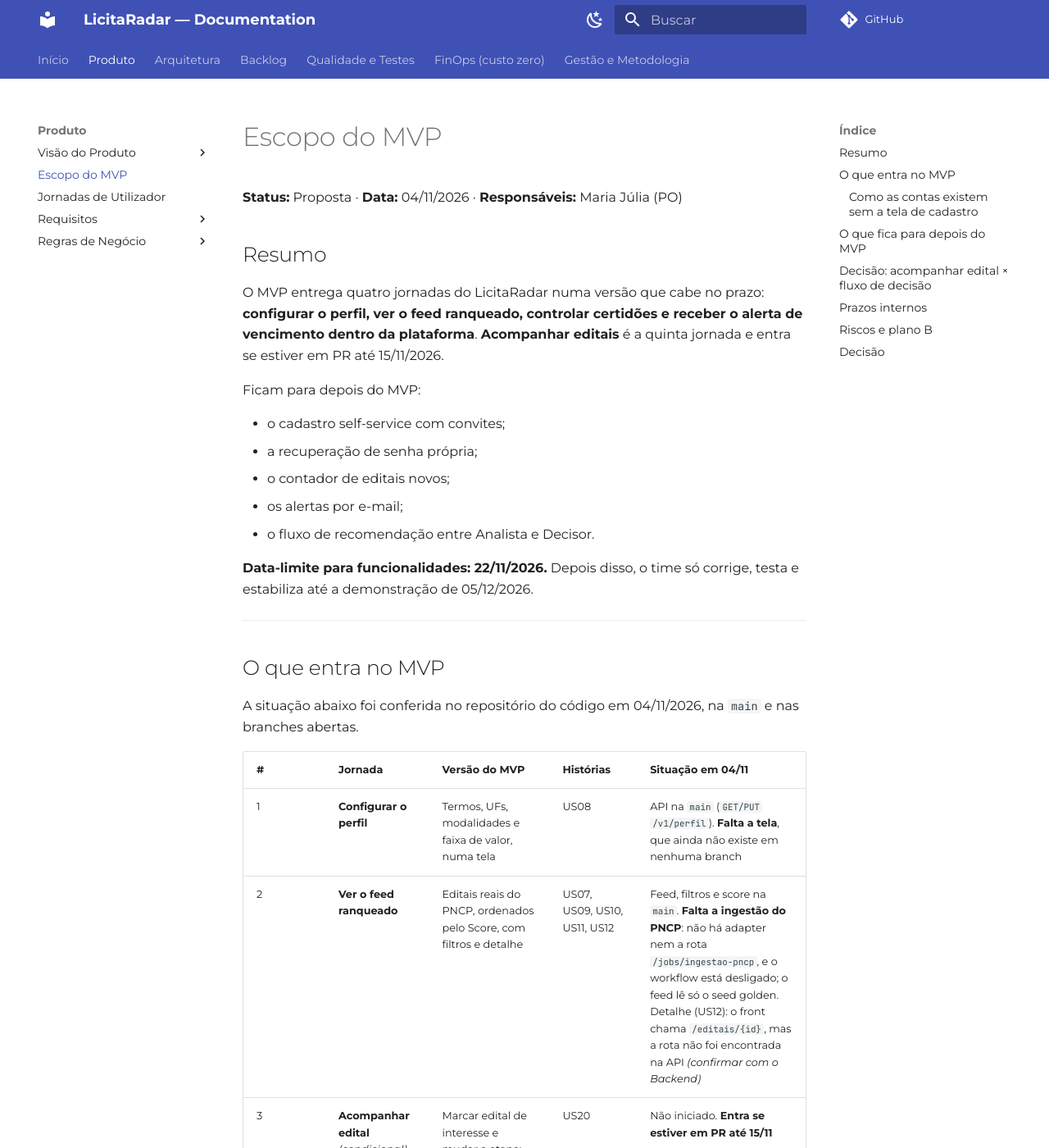
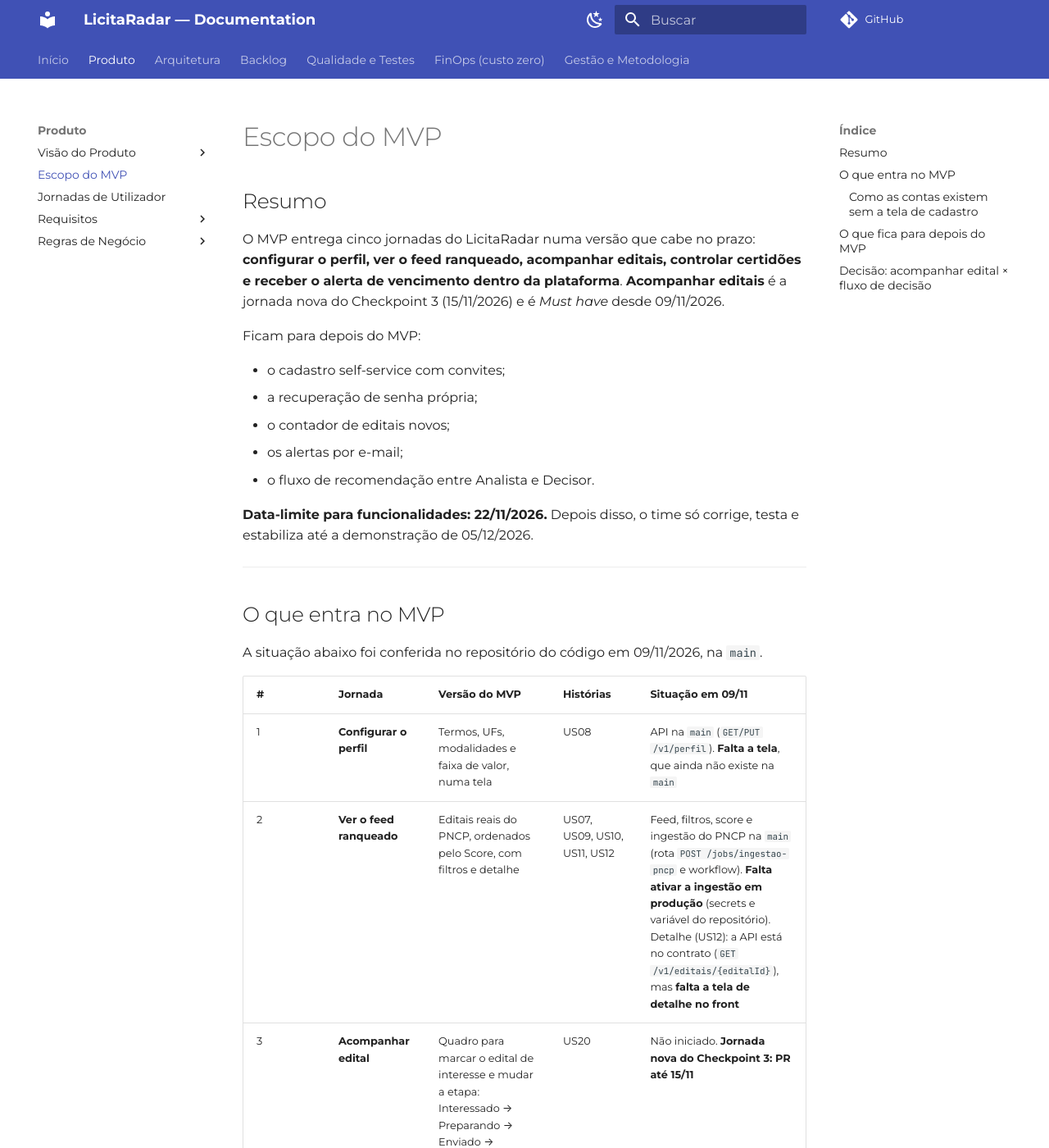
Before and after one commit to LicitaRad4r/documentation, an MkDocs documentation site: the page built from docs/requirements/produto/negocio/visao/escopo.md, in a window 1280 px wide and 1400 px high. Shown: the whole window at 82% size. Built offline with MkDocs 1.6.1 and Material for MkDocs 9.7.7, drawn with Linux system fonts in a browser that asks for light colours; comment, search, counter and statistics services are not loaded; some of the changed text lies outside the part shown.

Commit message:
altera escopo e priorização do moscow, reorganiza o mkdocs.yml

```diff
--- a/docs/requirements/produto/negocio/visao/escopo.md
+++ b/docs/requirements/produto/negocio/visao/escopo.md
@@ -1,10 +1,8 @@
 # Escopo do MVP
-
-**Status:** Proposta · **Data:** 04/11/2026 · **Responsáveis:** Maria Júlia (PO)
 
 ## Resumo
 
-O MVP entrega quatro jornadas do LicitaRadar numa versão que cabe no prazo: **configurar o perfil, ver o feed ranqueado, controlar certidões e receber o alerta de vencimento dentro da plataforma**. **Acompanhar editais** é a quinta jornada e entra se estiver em PR até 15/11/2026.
+O MVP entrega cinco jornadas do LicitaRadar numa versão que cabe no prazo: **configurar o perfil, ver o feed ranqueado, acompanhar editais, controlar certidões e receber o alerta de vencimento dentro da plataforma**. **Acompanhar editais** é a jornada nova do Checkpoint 3 (15/11/2026) e é *Must have* desde 09/11/2026.
 
 Ficam para depois do MVP:
 
@@ -20,16 +18,18 @@ Ficam para depois do MVP:
 
 ## O que entra no MVP
 
-A situação abaixo foi conferida no repositório do código em 04/11/2026, na `main` e nas branches abertas.
+A situação abaixo foi conferida no repositório do código em 09/11/2026, na `main`.
 
-| # | Jornada | Versão do MVP | Histórias | Situação em 04/11 |
+| # | Jornada | Versão do MVP | Histórias | Situação em 09/11 |
 | :- | :--- | :--- | :--- | :--- |
-| 1 | **Configurar o perfil** | Termos, UFs, modalidades e faixa de valor, numa tela | US08 | API na `main` (`GET/PUT /v1/perfil`). **Falta a tela**, que ainda não existe em nenhuma branch |
-| 2 | **Ver o feed ranqueado** | Editais reais do PNCP, ordenados pelo Score, com filtros e detalhe | US07, US09, US10, US11, US12 | Feed, filtros e score na `main`. **Falta a ingestão do PNCP**: não há adapter nem a rota `/jobs/ingestao-pncp`, e o workflow está desligado; o feed lê só o seed golden. Detalhe (US12): o front chama `/editais/{id}`, mas a rota não foi encontrada na API *(confirmar com o Backend)* |
-| 3 | **Acompanhar edital** *(condicional)* | Marcar edital de interesse e mudar a etapa: Interessado → Preparando → Enviado → Resultado | US20 | Não iniciado. **Entra se estiver em PR até 15/11** |
-| 4 | **Controlar certidões** | Upload com validade, status Urgente / Atenção / Em dia / Vencida e renovação | US14, US15, US16 | API e tela na `main`. O front ainda sobe com `VITE_API_MOCK=true` por padrão. Upload de certidão nova (US14): só há a rota de renovação *(confirmar)* |
+| 1 | **Configurar o perfil** | Termos, UFs, modalidades e faixa de valor, numa tela | US08 | API na `main` (`GET/PUT /v1/perfil`). **Falta a tela**, que ainda não existe na `main` |
+| 2 | **Ver o feed ranqueado** | Editais reais do PNCP, ordenados pelo Score, com filtros e detalhe | US07, US09, US10, US11, US12 | Feed, filtros, score e ingestão do PNCP na `main` (rota `POST /jobs/ingestao-pncp` e workflow). **Falta ativar a ingestão em produção** (secrets e variável do repositório). Detalhe (US12): a API está no contrato (`GET /v1/editais/{editalId}`), mas **falta a tela de detalhe no front** |
+| 3 | **Acompanhar edital** | Quadro para marcar o edital de interesse e mudar a etapa: Interessado → Preparando → Enviado → Resultado | US20 | Não iniciado. **Jornada nova do Checkpoint 3: PR até 15/11** |
+| 4 | **Controlar certidões** | Upload com validade, status Urgente / Atenção / Em dia / Vencida e renovação | US14, US15, US16 | API e tela de listagem e renovação na `main`. O front ainda sobe com `VITE_API_MOCK=true` por padrão. **Falta a tela de envio de certidão nova (US14)**: o front só tem a renovação. Os arquivos são gravados em disco local (ver riscos) |
 | 5 | **Receber alertas** | Só dentro da plataforma: selo nas certidões a vencer | US16 | Selo pronto |
-| — | **Acesso e segurança** | Login com e-mail e senha; Decisor e Analista com permissões separadas | US02, US06 | Segurança da API na `main`. Tela de login em `feat/checkpoint-front` e CORS em `fix/cors-front`, **ambos sem merge** |
+| — | **Acesso e segurança** | Login com e-mail e senha; Decisor e Analista com permissões separadas | US02, US06 | Segurança da API, tela de login e CORS na `main` |
+
+A numeração desta tabela é a do Caderno. Em [Jornadas de Utilizador](../../jornadas.md) a numeração é outra (por exemplo, o acompanhamento é a Jornada 2); a tabela de correspondência está lá.
 
 ### Como as contas existem sem a tela de cadastro
 
@@ -45,7 +45,7 @@ As empresas e os usuários da demonstração são criados por um **script de see
 | Convites por e-mail | US04, US05 | Exige envio de e-mail, link de uso único e expiração |
 | Recuperação de senha própria | US03 | Pode usar a recuperação padrão do Firebase Auth, sem tela nossa |
 | Recomendação da Analista e painel do Decisor | US13, US17, US18, US19 | Ver a decisão abaixo |
-| Contador de editais novos | US21 | Depende da ingestão do PNCP, que ainda não existe, e de guardar a última visita de cada usuário. O alerta de vencimento das certidões (US16) já cobre a parte de alertas no MVP |
+| Contador de editais novos | US21 | Depende da ingestão do PNCP rodando em produção e de guardar a última visita de cada usuário. O alerta de vencimento das certidões (US16) já cobre a parte de alertas no MVP |
 | Alertas por e-mail ou push | — | Exige serviço de envio; o alerta dentro da plataforma resolve a dor principal |
 
 ---
@@ -59,38 +59,13 @@ Depois que um edital interessa, o MVP precisa de **uma** forma de seguir com ele
 | Dor atacada | Perder o prazo de um edital já escolhido | Decisor sem tempo para triar |
 | Quem mais ganha | Analista e Decisor | Decisor |
 | Cobre o que acontece depois | Sim, até o Resultado | Não, para em "Em Disputa" |
-| Tamanho | Um estado por edital e uma tela de lista | Estrela, painel, aprovar, descartar e aviso |
+| Tamanho | Um estado por edital e uma tela de quadro | Estrela, painel, aprovar, descartar e aviso |
 | Está no Caderno B2B | Sim (jornada 3) | Não (o Caderno trata como *Could have*) |
 
-**Escolha: opção A, condicional.** Ela cobre a jornada até o fim, ataca a perda de prazos (uma das duas dores centrais da Visão do Produto), segue o Caderno e é a menor das duas. A opção B vira evolução: a recomendação pode entrar depois como uma etapa antes de "Interessado".
+**Escolha: opção A, *Must have*.** Ela cobre a jornada até o fim, ataca a perda de prazos (uma das duas dores centrais da Visão do Produto), segue o Caderno e é a menor das duas. A opção B vira evolução: a recomendação pode entrar depois como uma etapa antes de "Interessado".
 
-Como a US20 ainda não foi iniciada e a ingestão do PNCP vem antes, a opção A entra com **data de corte em 15/11**. Se não houver PR aberto até lá, a jornada 3 sai do MVP e a demo mostra as jornadas 1, 2, 4 e 5.
+A escolha era condicional, com data de corte em 15/11. Em 09/11/2026 ela passou a *Must have*, porque o Checkpoint 3 pede uma jornada nova da S5–S6 marcada como *Must* e com critério de aceite numérico, e o acompanhamento é a jornada nova do LicitaRadar. A ingestão do PNCP e a tela de perfil vêm antes.
 
-Os critérios de aceite da US20 estão em [Histórias de Utilizador](../../requisitos/historias.md#us20-acompanhar-edital).
+Os critérios de aceite da US20 estão em [Histórias de Utilizador](../../../../backlog/historias.md#us20-acompanhar-edital).
 
 ---
-
-## Prazos internos
-
-| Até | Entrega |
-| :--- | :--- |
-| 07/11 | Front ligado à API (login e CORS na `main`, `VITE_API_MOCK=false` por padrão); tela de perfil |
-| 10/11 | Ingestão do PNCP com dados reais e sem duplicados |
-| 15/11 | Sistema publicado e acessível por uma URL pública; **corte da US20**: PR aberto ou a história sai do MVP |
-| 22/11 | Acompanhar edital (US20), se não foi cortado — **fim das funcionalidades** |
-| 29/11 | Só correções, testes, desempenho e ensaio de rollback |
-| 05/12 | Demonstração |
-
-## Riscos e plano B
-
-| Risco | Plano B |
-| :--- | :--- |
-| Ingestão do PNCP atrasa além de 10/11 | Gravar uma carga real do PNCP como arquivo e carregar pelo seed. O feed mostra dados reais, e a coleta automática vira evolução |
-| Arquivos das certidões somem no servidor gratuito a cada reinício | Decidir até 12/11 onde guardar os arquivos; se não houver opção gratuita, a demo guarda só os metadados e a validade |
-| Acompanhar edital não tem PR até 15/11 | A jornada 3 sai do MVP; a demo mostra as jornadas 1, 2, 4 e 5 |
-
-## Decisão
-
-| Escopo aprovado | Data | Decidido por | Aprovado por |
-| :--- | :--- | :--- | :--- |
-| *(Sim / Com ajustes)* | *(dd/mm/aaaa)* | *(nomes)* | *(nome)* |
```
Also changed, not shown: docs/backlog/MoSCoW.md (+2 -2 lines).
